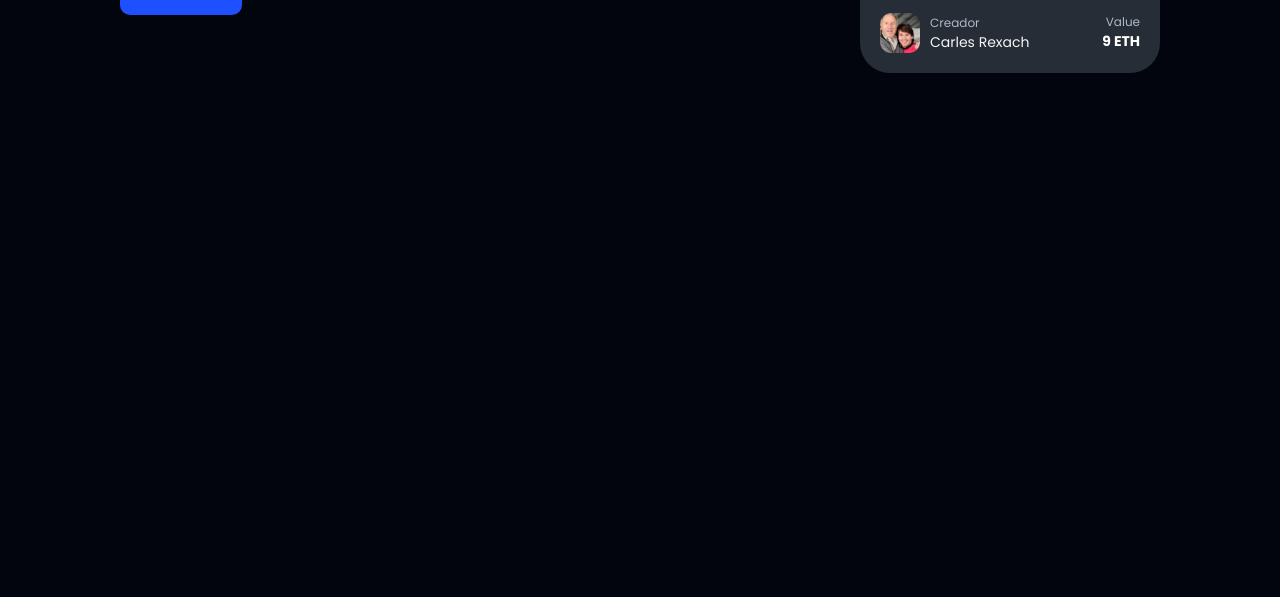
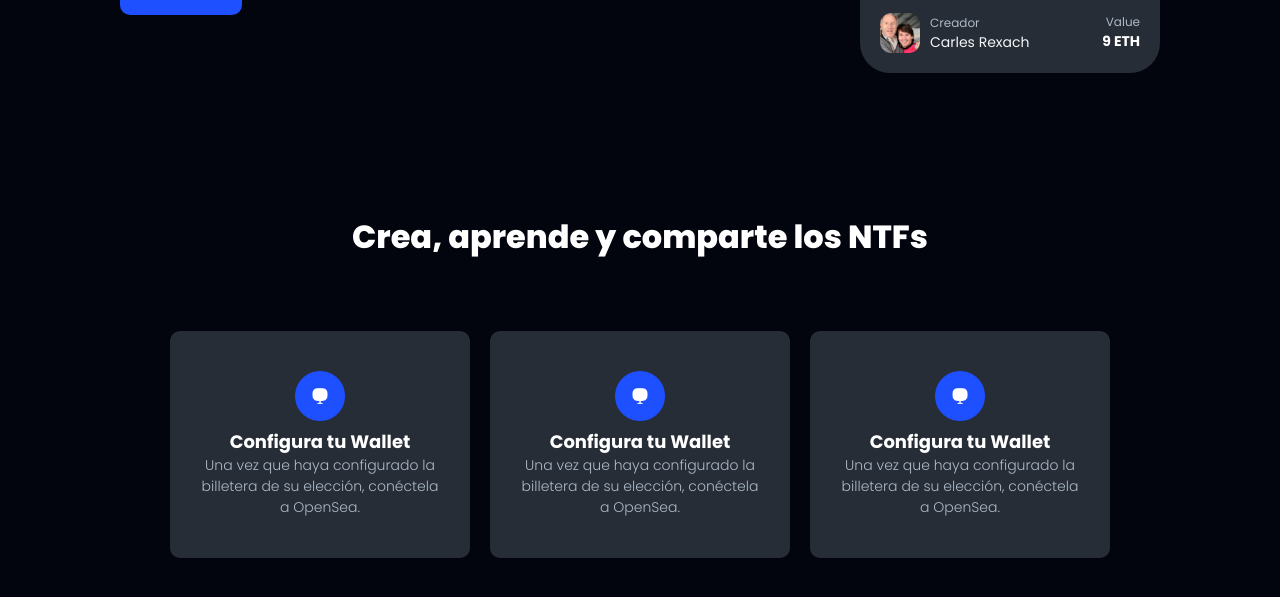
Before and after one commit to gabivelarde/Nucba-NFT, a plain HTML site: page index.html in a window 1280 px wide. Shown: the part 487-1084 px from the top of the page. Before the commit the page ends 800 px from the top, so only its background shows below. Drawn offline with Linux system fonts and the light colour scheme.

Commit message:
Seccion info 3 cajas en columnas y estilos

```diff
--- a/assets/styles.css
+++ b/assets/styles.css
@@ -23,7 +23,7 @@
     box-sizing: border-box;
     list-style: none;
     text-decoration: none;
-    /*border: 1px solid red;
+
 }
 /*header*/
 header {
@@ -169,3 +169,45 @@ main{
     font-weight: 700;
     font-size: 14px;
 }
+/*--------------------------*/
+/*===========section info===*/
+#info{
+    max-width: var(--max-width);
+    padding: 70px 0;
+    display: flex;
+    flex-direction: column;
+    justify-content: center;
+    align-items: center;
+    gap: 70px;
+}
+#info h2{
+    font-size: 32px;
+    font-weight: 800;
+}
+.info-cards-conteiner {
+    display: flex;
+    gap: 20px;
+}
+.info-card{
+    background: var(--secundary);
+    padding: 40px 30px;
+    flex-direction: column;
+    align-items: center;
+    justify-content: center;
+    text-align: center;
+    gap:20px ;
+    border-radius: 10px;
+    max-width: 300px;
+}
+.info-card img{
+    width: 50px;
+}
+.info-card h3{
+    font-size: 18px;
+    font-weight: 600px ;
+}
+.info-card p{
+    font-size: 14px;
+    font-weight:300 ;
+    color: var(--text-gray);
+}
--- a/index.html
+++ b/index.html
@@ -60,6 +60,29 @@
 
             </div>
         </section>
+        <section id="info">
+            <h2>Crea, aprende y comparte los NTFs</h2>
+            <div class="info-cards-conteiner">
+                <!-- tarjeta 1 -->
+                <div class="info-card">
+                    <img src="./assets/img/info/info-icon.png" alt="Icono NFT">
+                    <h3>Configura tu Wallet</h3>
+                    <p>Una vez que haya configurado la billetera de su elección, conéctela a OpenSea.</p>
+                </div>
+                <!-- tarjeta 2 -->
+                <div class="info-card">
+                    <img src="./assets/img/info/info-icon.png" alt="Icono NFT">
+                    <h3>Configura tu Wallet</h3>
+                    <p>Una vez que haya configurado la billetera de su elección, conéctela a OpenSea.</p>
+                </div>
+                <!-- tarjeta 3 -->
+                <div class="info-card">
+                    <img src="./assets/img/info/info-icon.png" alt="Icono NFT">
+                    <h3>Configura tu Wallet</h3>
+                    <p>Una vez que haya configurado la billetera de su elección, conéctela a OpenSea.</p>
+                </div>
+            </div>
+        </section>
     </main>
 
 </body>
```
